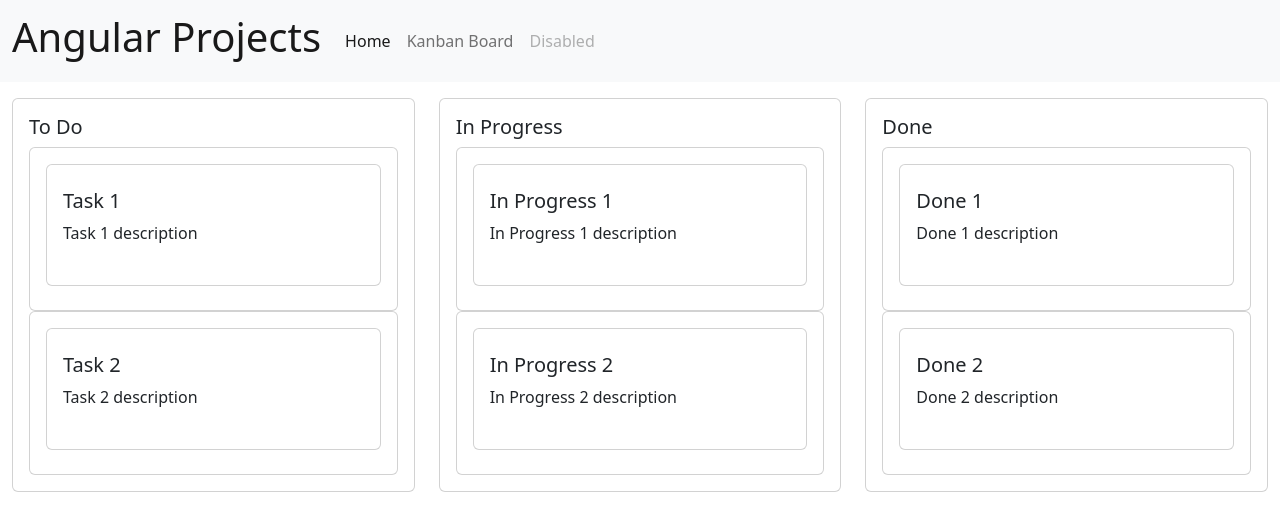
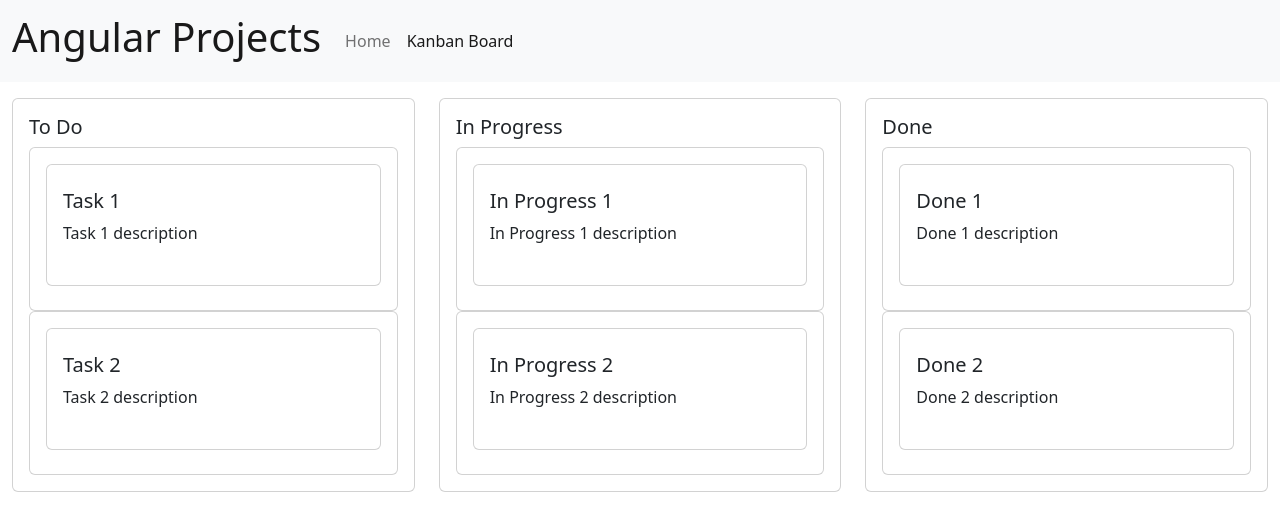
Before and after one commit to chienwchou/angular-projects, an Angular app: page /kanban-board in a window 1280 px wide. Shown: the top 530 px of the page. Built offline with nearby package versions, Linux system fonts and the light colour scheme.

Commit message:
remove disabled nav and fix routerlinkactive

```diff
--- a/src/app/app.component.html
+++ b/src/app/app.component.html
@@ -9,13 +9,10 @@
     <div class="collapse navbar-collapse" id="navbarSupportedContent">
       <ul class="navbar-nav me-auto mb-2 mb-lg-0">
         <li class="nav-item">
-          <a class="nav-link active" aria-current="page" href="#">Home</a>
+          <a class="nav-link" [routerLink]="['/']" routerLinkActive="active" [routerLinkActiveOptions]="{exact: true}">Home</a>
         </li>
         <li class="nav-item">
-          <a class="nav-link" [routerLink]="['/kanban-board']" routerLinkActive="router-link-active" >Kanban Board</a>
-        </li>
-        <li class="nav-item">
-          <a class="nav-link disabled" href="#" tabindex="-1" aria-disabled="true">Disabled</a>
+          <a class="nav-link" [routerLink]="['/kanban-board']" routerLinkActive="active">Kanban Board</a>
         </li>
       </ul>
     </div>
```
